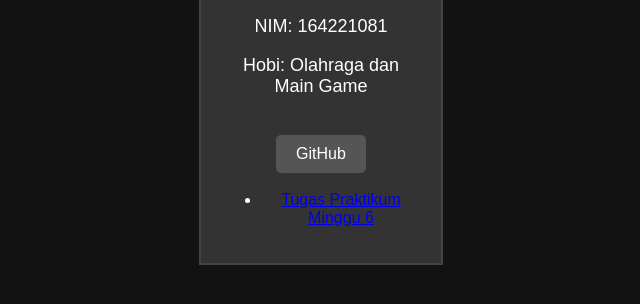
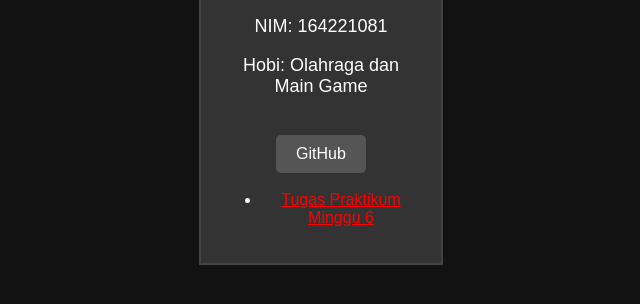
Before and after one commit to fadlididii/PraktikumAlproII, a plain HTML site: page index.html in a window 1280 px wide. Shown: the part 130-434 px from the top of the page, without its empty margins (319-959 px from the left). Drawn offline with Linux system fonts and the light colour scheme.

Commit message:
update index.html and add week6.html

```diff
--- a/index.html
+++ b/index.html
@@ -52,6 +52,9 @@
             font-family: Arial, sans-serif;
         }
 
+        li a {
+            color: #ff0000;
+        }
     </style>
 </head>
 <body>
```
